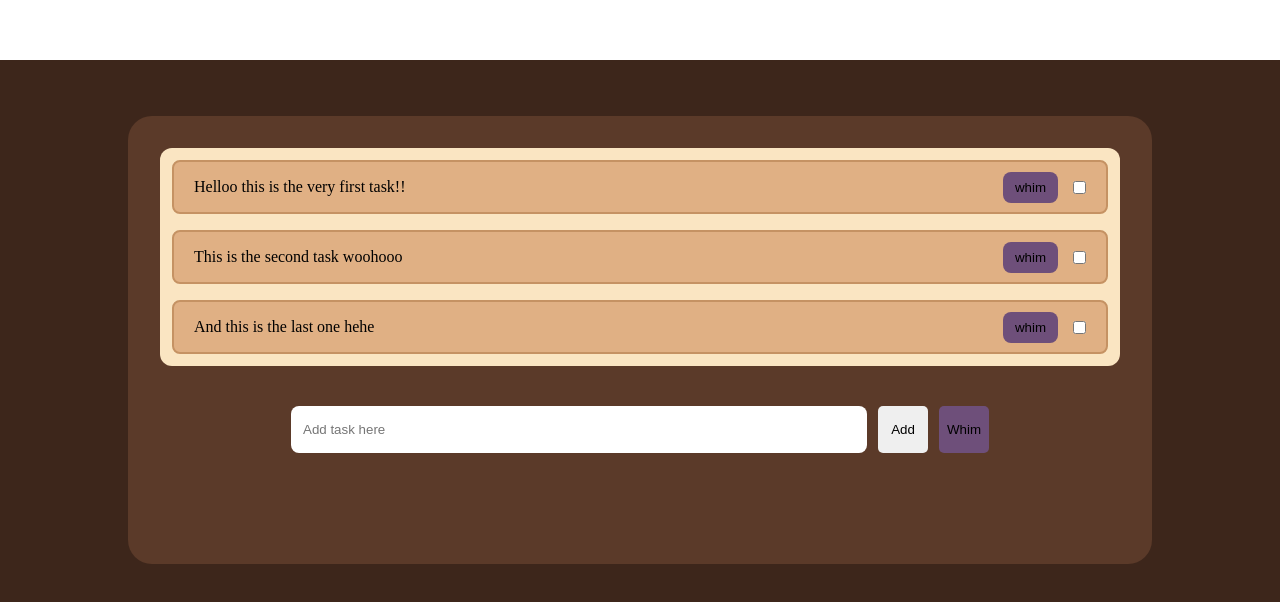
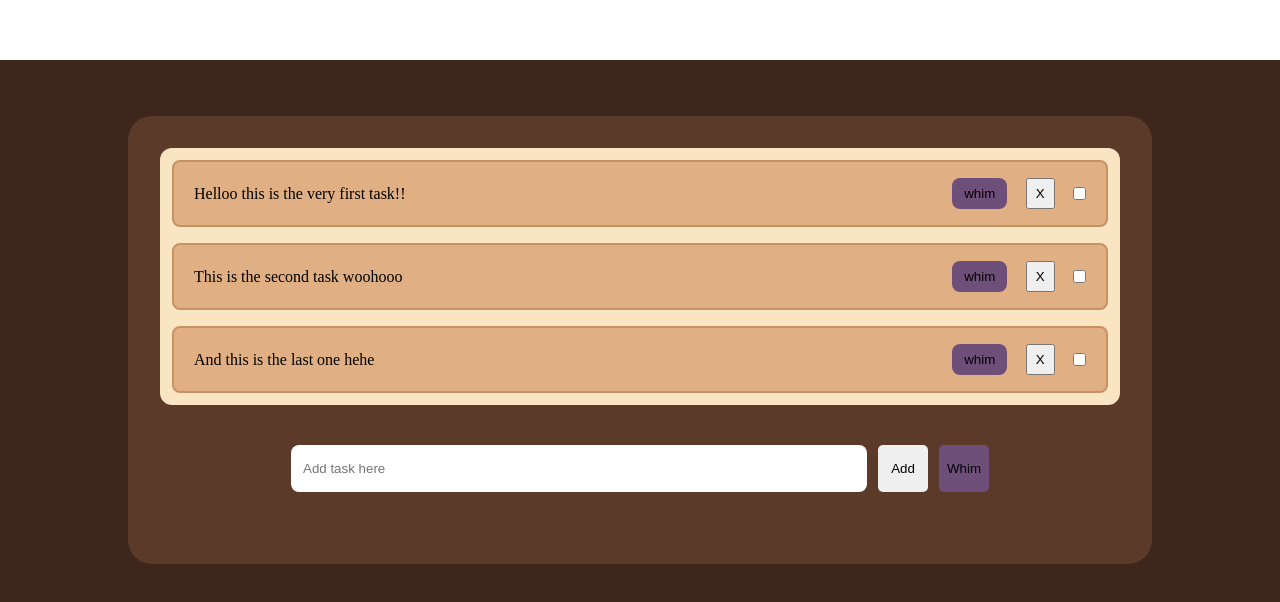
Before and after one commit to maishamir/eveQuests, a React (Vite) app in the folder frontend/: page / in a window 1280 px wide. Shown: the part 180-782 px from the top of the page. Built offline with nearby package versions, Linux system fonts and the light colour scheme.

Commit message:
basic button layout

```diff
--- a/frontend/src/components/Quest/Quest.jsx
+++ b/frontend/src/components/Quest/Quest.jsx
@@ -1,16 +1,20 @@
 import React from "react";
 import "./Quest.scss";
 
-function Quest({ task, priority, checkTask, questId, isChecked}) {
-
+function Quest({ task, priority, checkTask, questId, isChecked }) {
   // TODO: add checkbox and set 'checked' state from prop
   // TODO: on click, call function from QuestBoard and update state
 
   return (
     <div className="quest">
-      <p className={`quest__task ${isChecked ? `quest__complete` : ``}` }>{task}</p>
-      <button className="quest__whimsify">whim</button>
-      <input type="checkbox" onClick={() => checkTask(questId)} />
+      <p className={`quest__task ${isChecked ? `quest__complete` : ``}`}>
+        {task}
+      </p>
+      <div className="quest__buttons">
+        <button className="quest__buttons--whimsify">whim</button>
+        <button className="quest__buttons--delete">X</button>
+        <input type="checkbox" className="quest__buttons--complete"onClick={() => checkTask(questId)} />
+      </div>
     </div>
   );
 }
--- a/frontend/src/components/Quest/Quest.scss
+++ b/frontend/src/components/Quest/Quest.scss
@@ -12,14 +12,23 @@
   border: 2px solid $hearthEmberTwo;
   position: relative;
 
-  &__whimsify {
-    padding: 0.5rem 0.75rem;
-    border: none;
-    border-radius: 0.5rem;
-    background: $mysticOrchid;
-    cursor: pointer;
-    position: absolute;
-    right: 3rem;
+  &__buttons {
+    // border: 1px solid;
+    width: 15%;
+    display: flex;
+    justify-content: space-between;
+    &--whimsify {
+      padding: 0.5rem 0.75rem;
+      border: none;
+      border-radius: 0.5rem;
+      background: $mysticOrchid;
+      cursor: pointer;
+      // position: absolute;
+      // right: 3rem;
+    }
+    &--delete {
+      padding: 0.25rem 0.5rem;
+    }
   }
 
   &__complete {
--- a/frontend/src/components/QuestBoard/QuestBoard.jsx
+++ b/frontend/src/components/QuestBoard/QuestBoard.jsx
@@ -12,7 +12,9 @@ function QuestBoard() {
     })
     setTasks(completedTask)
   }
-  // TODO: pass function as prop to each component
+
+  // TODO: create function that deletes correct task
+
 
 
   // TODO: use useState to store tasks
```
